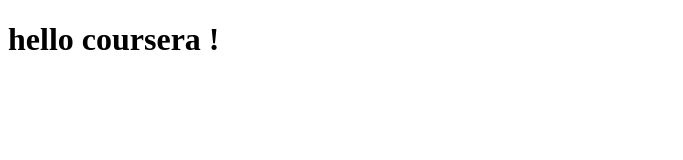
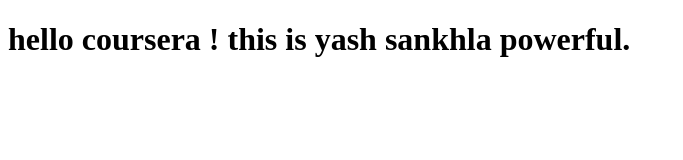
Before and after one commit to yash10sankhla/coursera-test, a plain HTML site: page site/index.html in a window 1280 px wide. Shown: the whole page, without its empty margins (0-683 px from the left). Drawn offline with Linux system fonts and the light colour scheme.

Commit message:
small addition

```diff
--- a/site/index.html
+++ b/site/index.html
@@ -4,6 +4,6 @@
 	<title>hello world</title>
 </head>
 <body>
-<h1>hello coursera !</h1>
+<h1>hello coursera ! this is yash sankhla powerful.</h1>
 </body>
 </html>
```
